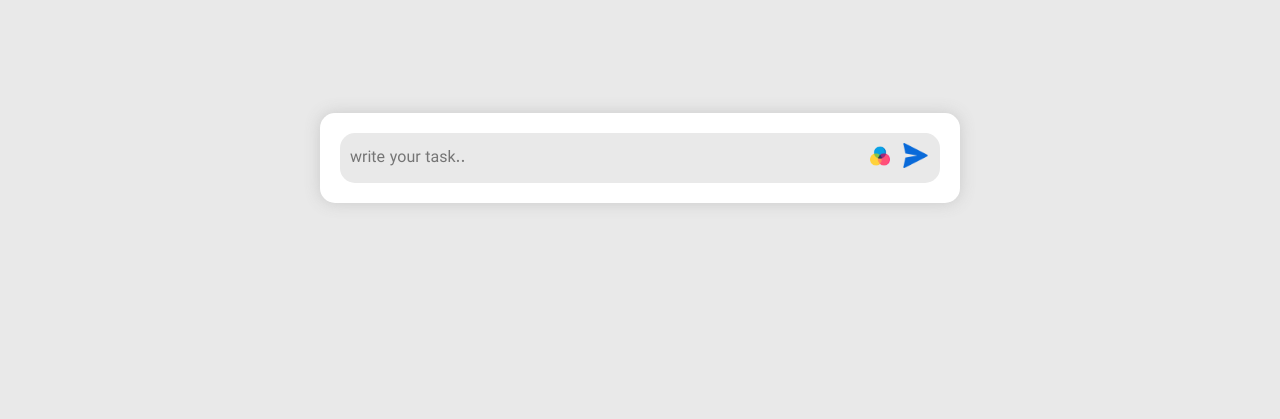
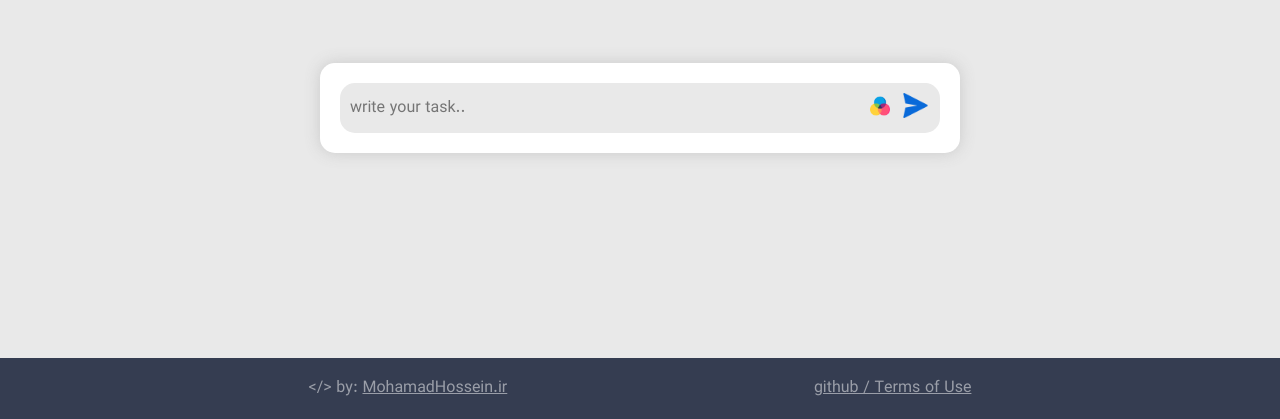
Before and after one commit to M-Hosseini80/checklist, a React (Create React App) app: page / in a window 1280 px wide. Shown: the part 577-996 px from the top of the page. Before the commit the page ends 800 px from the top, so only its background shows below. Built offline with nearby package versions, Linux system fonts and the light colour scheme.

Commit message:
footer added

```diff
--- a/src/App.css
+++ b/src/App.css
@@ -12,9 +12,31 @@ body{
     margin: 0;
     background-color: #e9e9e9;
 
-
+    min-height: 100vh;
 }
 *{
     font-family:Tanha;
     /* transition: all 0.3s; */
+
 }
+
+
+
+footer{
+    color: hsla(0,0%,100%,.5019607843137255);
+    text-align: center;
+    background-color: #353d51;
+    padding: 10px;
+    z-index: 10;
+    display: flex;
+    justify-content: space-evenly;
+    align-items: center;
+    flex-flow: wrap;
+}
+
+footer p {
+    margin: 8px;
+}
+footer a {
+    color: hsla(0,0%,100%,.5019607843137255);
+}
--- a/src/App.js
+++ b/src/App.js
@@ -53,6 +53,7 @@ function App() {
   );
 
   return (
+    <>
       <div className="App">
         {/* <button onClick={ClearTasks}>Clear All Tasks!</button> */}
         <Input InputText={InputText} setInputText={setInputText} Tasks={Tasks} setTasks={setTasks} setStatus={setStatus} />
@@ -61,6 +62,8 @@ function App() {
 
 
       </div>
+      <footer><p> &lt;/&gt; by: <a href="https://mohamadhossein.ir/">MohamadHossein.ir</a> </p><p><a rel="noreferrer" target="_blank" href="https://github.com/M-Hosseini80/checklist">github / Terms of Use</a></p></footer>
+    </>
   );
 }
 
--- a/src/components/Input.css
+++ b/src/components/Input.css
@@ -8,7 +8,7 @@
     width: -moz-fit-content;
    width: 100%;
     max-width: 600px;
-    bottom: 20px;
+    bottom: 70px;
     padding: 20px;
     background: #fff;
     border-radius: 15px;
@@ -120,7 +120,6 @@ box-shadow: 0px 0px 15px 0px rgb(197 197 197 / 88%);
         left: 25px;
         width: -moz-fit-content;
         width: unset;
-        bottom: 20px;
         padding: 20px;
         background: #fff;
         border-radius: 15px;
--- a/src/components/Lists.css
+++ b/src/components/Lists.css
@@ -1,4 +1,5 @@
 .lists{
     padding: 25px;
     margin-bottom: 85px;
+    min-height: 90vh;
 }
```
Lines whose indentation alone changed are shown as unchanged.
